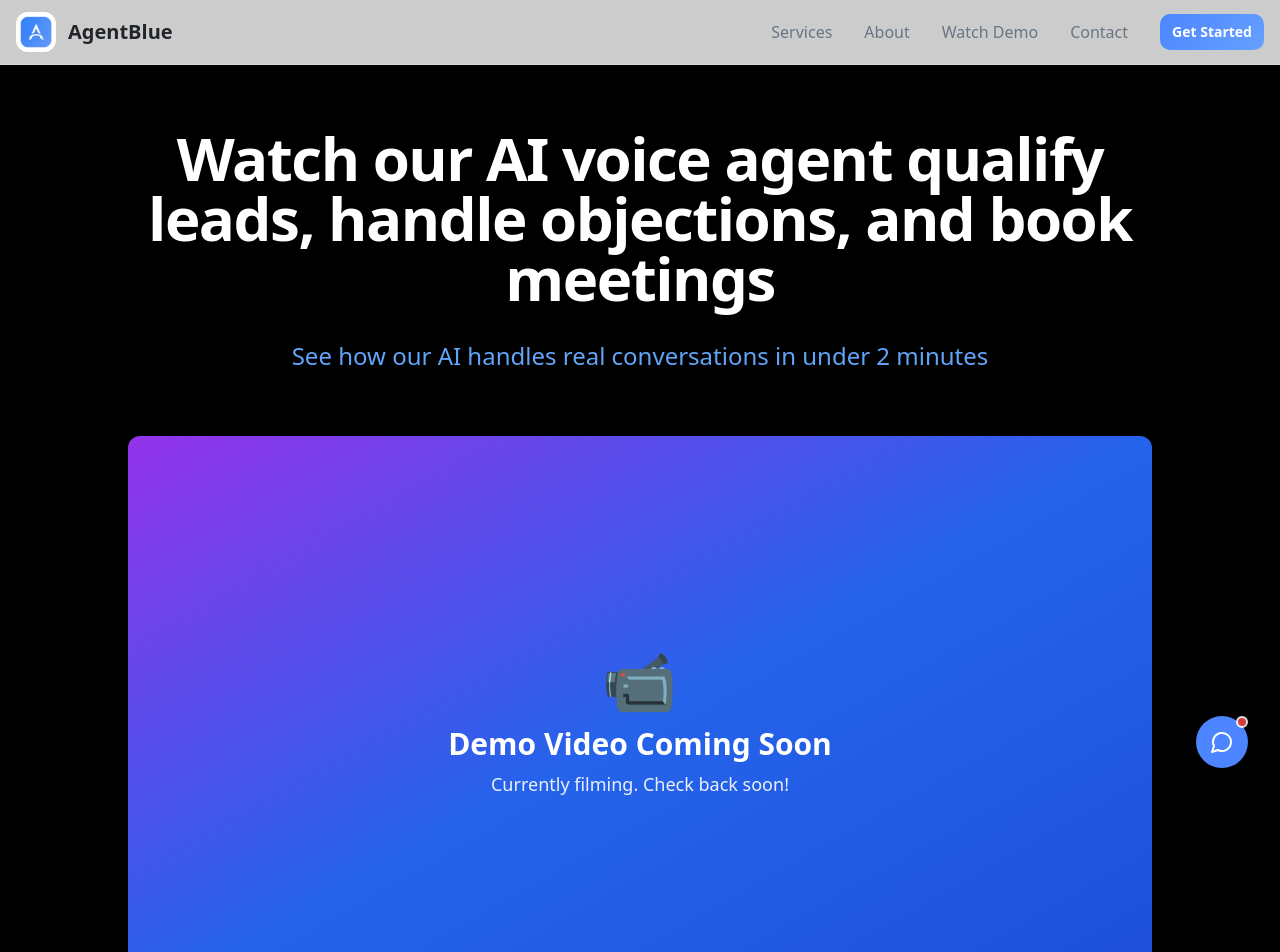
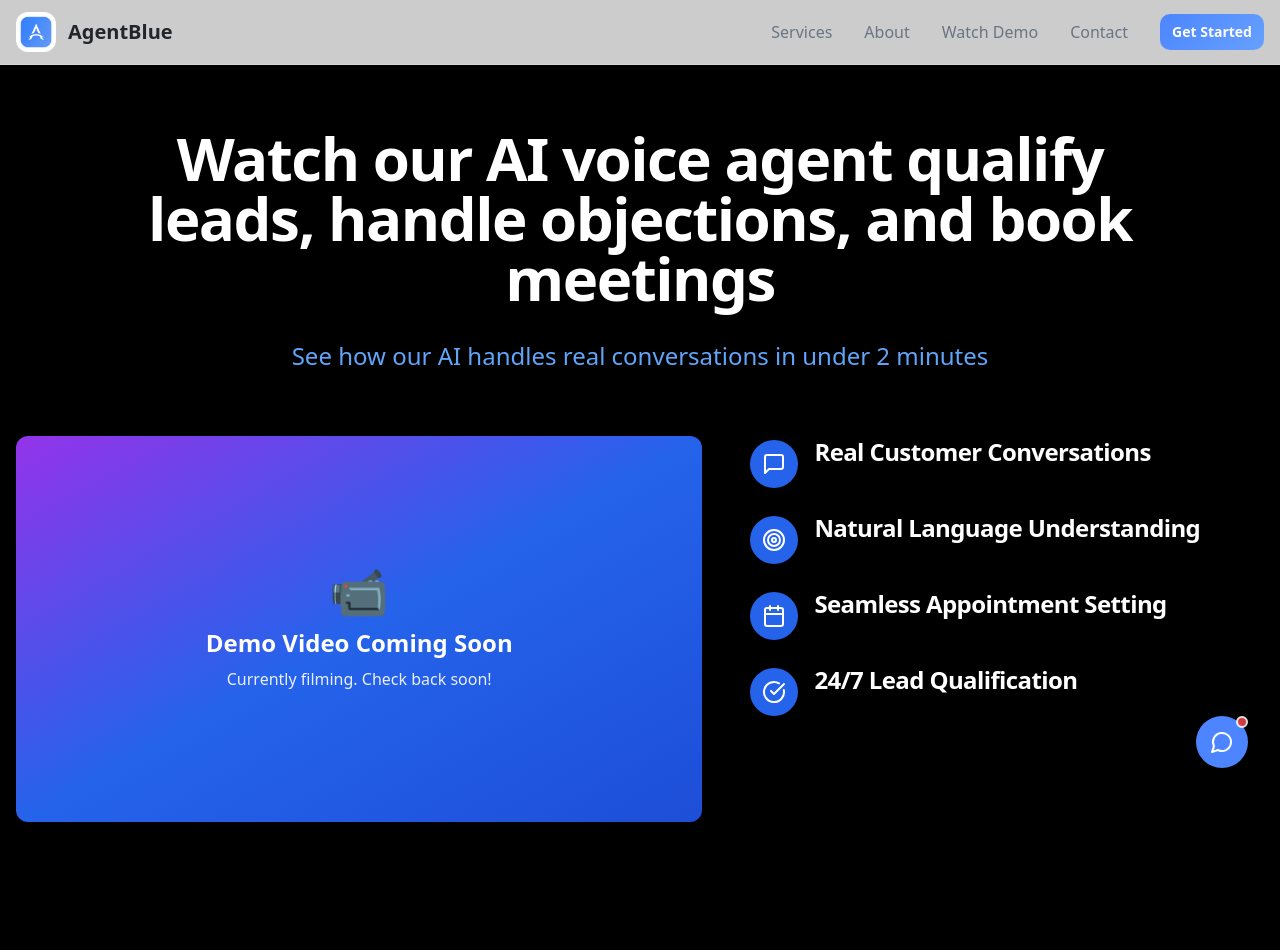
Before and after one commit to rafemirza404/agentblue, a React (Vite) app: page /watch-demo in a window 1280 px wide. Shown: the top 952 px of the page. Built offline with nearby package versions, Linux system fonts and the light colour scheme; the HTML template or start-up script is replaced by a standard one.

Commit message:
Refactor: Match reference style

```diff
--- a/src/pages/WatchDemo.tsx
+++ b/src/pages/WatchDemo.tsx
@@ -112,7 +112,7 @@ const WatchDemo = () => {
       {/* Hero Section with Video and Key Points */}
       <section className="py-20 md:py-32 bg-black">
         <div className="container mx-auto px-4">
-          <div className="max-w-6xl mx-auto">
+          <div className="max-w-7xl mx-auto">
             {/* Main Headline */}
             <h1 className="text-4xl md:text-5xl lg:text-6xl font-bold text-white text-center mb-8 leading-tight max-w-5xl mx-auto">
               Watch our AI voice agent qualify leads, handle objections, and book meetings
@@ -122,54 +122,65 @@ const WatchDemo = () => {
               See how our AI handles real conversations in under 2 minutes
             </p>
 
-            {/* Video Container with Bullet Points */}
-            <div className="max-w-5xl mx-auto">
-              <div className="relative rounded-xl overflow-hidden shadow-2xl mb-12">
+            {/* Video and Bullet Points Side by Side */}
+            <div className="flex flex-col lg:flex-row gap-8 lg:gap-12 items-start">
+              {/* Video Container - Left Side */}
+              <div className="w-full lg:w-[55%] flex-shrink-0">
+                <div className="relative rounded-xl overflow-hidden shadow-2xl">
                   <div className="aspect-video bg-gradient-to-br from-purple-600 via-blue-600 to-blue-700 flex items-center justify-center">
                     <div className="text-center p-8">
-                    <div className="text-6xl mb-4">📹</div>
-                    <p className="text-white text-2xl md:text-3xl font-bold mb-2">Demo Video Coming Soon</p>
-                    <p className="text-white/90 text-lg">Currently filming. Check back soon!</p>
+                      <div className="text-5xl mb-3">📹</div>
+                      <p className="text-white text-xl md:text-2xl font-bold mb-2">Demo Video Coming Soon</p>
+                      <p className="text-white/90 text-base">Currently filming. Check back soon!</p>
+                    </div>
                   </div>
                 </div>
               </div>
 
-              {/* Key Points - Compact Layout */}
-              <div className="grid md:grid-cols-2 gap-6 max-w-4xl mx-auto">
-                <div className="flex items-center gap-4">
-                  <div className="flex-shrink-0 w-10 h-10 rounded-full bg-blue-600 flex items-center justify-center">
-                    <MessageSquare className="w-5 h-5 text-white" />
+              {/* Key Points - Right Side */}
+              <div className="flex-1 space-y-6">
+                <div className="flex items-start gap-4">
+                  <div className="flex-shrink-0 w-12 h-12 rounded-full bg-blue-600 flex items-center justify-center mt-1">
+                    <MessageSquare className="w-6 h-6 text-white" />
                   </div>
-                  <h3 className="text-lg md:text-xl font-semibold text-white">
+                  <div>
+                    <h3 className="text-xl md:text-2xl font-bold text-white">
                       Real Customer Conversations
                     </h3>
                   </div>
+                </div>
 
-                <div className="flex items-center gap-4">
-                  <div className="flex-shrink-0 w-10 h-10 rounded-full bg-blue-600 flex items-center justify-center">
-                    <Target className="w-5 h-5 text-white" />
+                <div className="flex items-start gap-4">
+                  <div className="flex-shrink-0 w-12 h-12 rounded-full bg-blue-600 flex items-center justify-center mt-1">
+                    <Target className="w-6 h-6 text-white" />
                   </div>
-                  <h3 className="text-lg md:text-xl font-semibold text-white">
+                  <div>
+                    <h3 className="text-xl md:text-2xl font-bold text-white">
                       Natural Language Understanding
                     </h3>
                   </div>
+                </div>
 
-                <div className="flex items-center gap-4">
-                  <div className="flex-shrink-0 w-10 h-10 rounded-full bg-blue-600 flex items-center justify-center">
-                    <Calendar className="w-5 h-5 text-white" />
+                <div className="flex items-start gap-4">
+                  <div className="flex-shrink-0 w-12 h-12 rounded-full bg-blue-600 flex items-center justify-center mt-1">
+                    <Calendar className="w-6 h-6 text-white" />
                   </div>
-                  <h3 className="text-lg md:text-xl font-semibold text-white">
+                  <div>
+                    <h3 className="text-xl md:text-2xl font-bold text-white">
                       Seamless Appointment Setting
                     </h3>
                   </div>
+                </div>
 
-                <div className="flex items-center gap-4">
-                  <div className="flex-shrink-0 w-10 h-10 rounded-full bg-blue-600 flex items-center justify-center">
-                    <CheckCircle className="w-5 h-5 text-white" />
+                <div className="flex items-start gap-4">
+                  <div className="flex-shrink-0 w-12 h-12 rounded-full bg-blue-600 flex items-center justify-center mt-1">
+                    <CheckCircle className="w-6 h-6 text-white" />
                   </div>
-                  <h3 className="text-lg md:text-xl font-semibold text-white">
+                  <div>
+                    <h3 className="text-xl md:text-2xl font-bold text-white">
                       24/7 Lead Qualification
                     </h3>
+                  </div>
                 </div>
               </div>
             </div>
```
Lines whose indentation alone changed are shown as unchanged.
